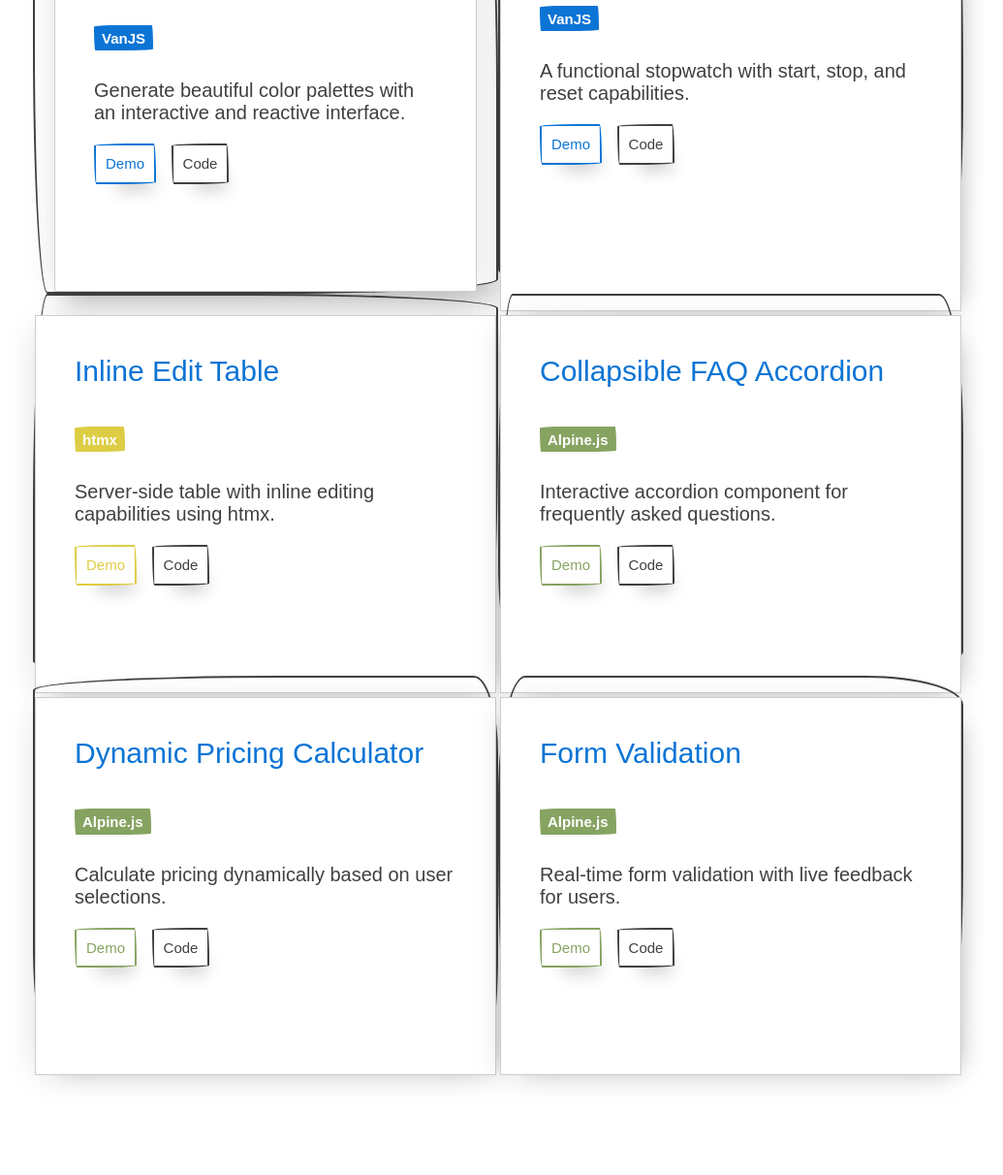
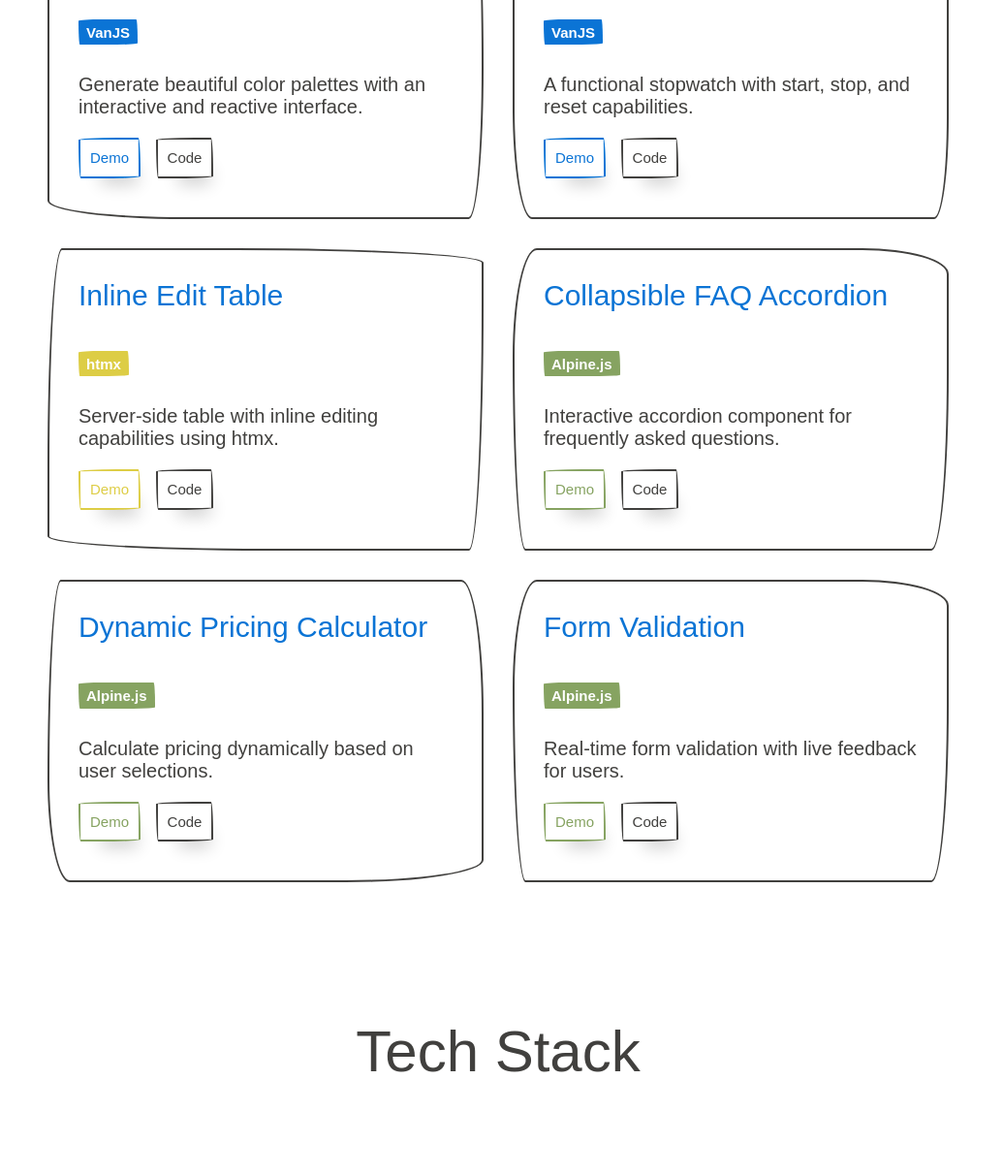
Before and after one commit to darshan-totagi/frameworks-mini-project, a plain HTML site: page index.html in a window 1280 px wide. Shown: the part 645-1857 px from the top of the page at 97% size, without its empty margins (126-1161 px from the left). Drawn offline with nearby package versions, Linux system fonts and the light colour scheme; a web font is replaced by a local one.

Commit message:
fix: update project card styles and improve layout

```diff
--- a/index.html
+++ b/index.html
@@ -22,9 +22,9 @@
             </div>
         </div>
 
-        <div class="row child-borders child-shadows">
+        <div class="row">
             <div class="col-4 col sm-6 col-12">
-                <div class="paper project-card">
+                <div class="border border-2 border-primary project-card">
                     <h4>Color Palette Generator</h4>
                     <span class="badge secondary">VanJS</span>
                     <p>Generate beautiful color palettes with an interactive and reactive interface.</p>
@@ -36,7 +36,7 @@
             </div>
 
             <div class="col-4 sm-6 col-12">
-                <div class="paper project-card">
+                <div class="border border-5 border-primary project-card">
                     <h4>Real-Time Stopwatch Timer</h4>
                     <span class="badge secondary">VanJS</span>
                     <p>A functional stopwatch with start, stop, and reset capabilities.</p>
@@ -48,7 +48,7 @@
             </div>
 
             <div class="col-4 sm-6 col-12">
-                <div class="paper project-card">
+                <div class="border border-3 border-primary project-card">
                     <h4>Inline Edit Table</h4>
                     <span class="badge warning">htmx</span>
                     <p>Server-side table with inline editing capabilities using htmx.</p>
@@ -60,7 +60,7 @@
             </div>
 
             <div class="col-4 sm-6 col-12">
-                <div class="paper project-card">
+                <div class="border border-6 border-primary project-card">
                     <h4>Collapsible FAQ Accordion</h4>
                     <span class="badge success">Alpine.js</span>
                     <p>Interactive accordion component for frequently asked questions.</p>
@@ -72,7 +72,7 @@
             </div>
 
             <div class="col-4 sm-6 col-12">
-                <div class="paper project-card">
+                <div class="border border-4 border-primary project-card">
                     <h4>Dynamic Pricing Calculator</h4>
                     <span class="badge success">Alpine.js</span>
                     <p>Calculate pricing dynamically based on user selections.</p>
@@ -84,7 +84,7 @@
             </div>
 
             <div class="col-4 sm-6 col-12">
-                <div class="paper project-card">
+                <div class="border border-6 border-primary project-card">
                     <h4>Form Validation</h4>
                     <span class="badge success">Alpine.js</span>
                     <p>Real-time form validation with live feedback for users.</p>
--- a/styles.css
+++ b/styles.css
@@ -16,9 +16,14 @@ body {
     color: var(--muted);
 }
 
+/* Додаємо відступи до колонок */
+[class*="col-"] {
+    padding: 0.75rem;
+}
+
 .project-card {
-    margin-bottom: 2rem;
     height: 100%;
+    padding: 1.5rem;
 }
 
 .project-card h4 {
```
